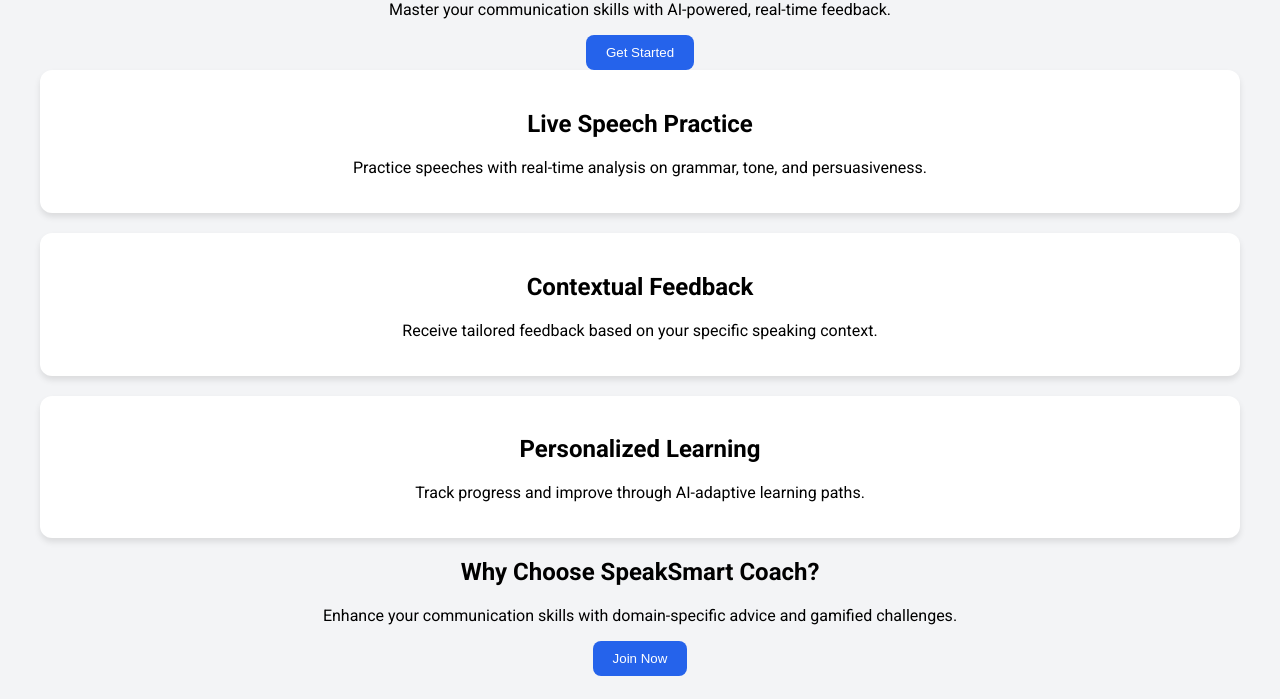
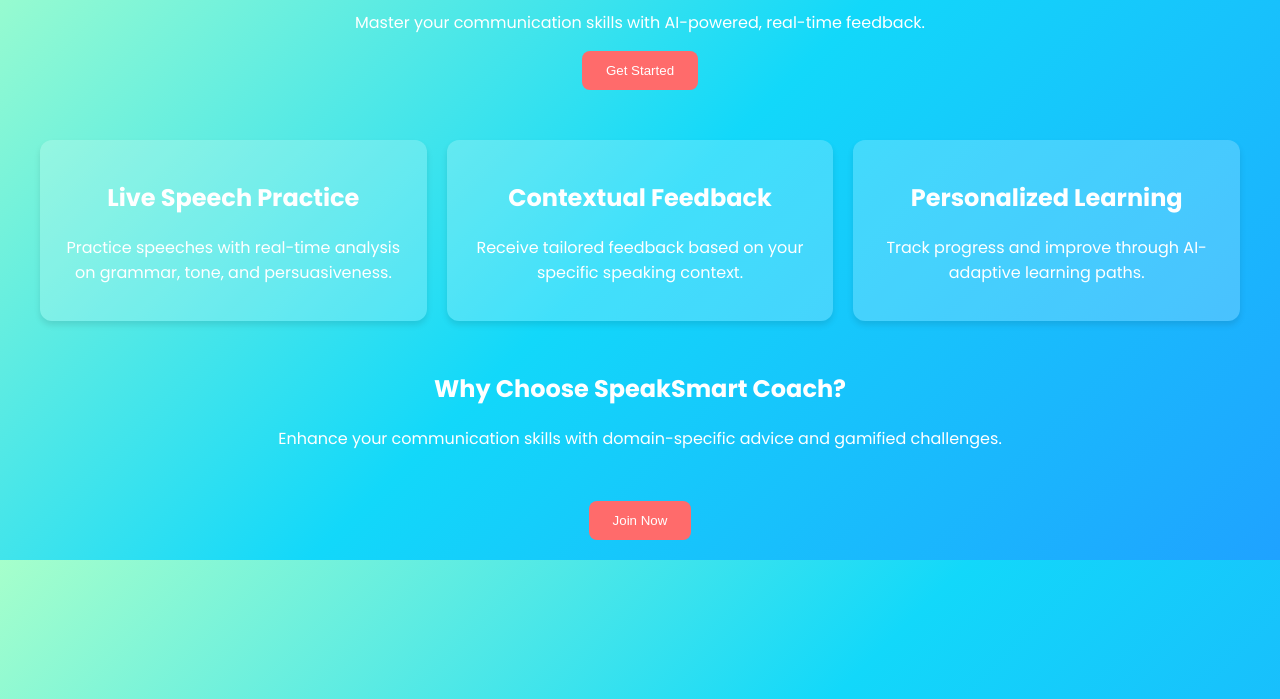
Before and after one commit to isha-yb/communication-improver, a plain HTML site: page index.html in a window 1280 px wide. Shown: the part 101-800 px from the top of the page. Drawn offline with Linux system fonts and the light colour scheme.

Commit message:
Add colour

```diff
--- a/css/styles.css
+++ b/css/styles.css
@@ -1,10 +1,10 @@
 /* styles.css */
 body {
-    font-family: 'Roboto', sans-serif;
+    font-family: 'Poppins', sans-serif;
     margin: 0;
     padding: 0;
     box-sizing: border-box;
-    background-color: #f3f4f6;
+    background: linear-gradient(135deg, #A6FFCB 0%, #12D8FA 50%, #1FA2FF 100%);
 }
 
 .container {
@@ -12,31 +12,52 @@ body {
     margin: auto;
     padding: 20px;
     text-align: center;
+    color: #ffffff;
+}
+
+.header {
+    margin-bottom: 50px;
+}
+
+.features {
+    display: grid;
+    grid-template-columns: repeat(auto-fit, minmax(250px, 1fr));
+    gap: 20px;
+    margin-bottom: 50px;
 }
 
 .card {
-    background: white;
+    background: rgba(255, 255, 255, 0.2);
     padding: 20px;
     border-radius: 12px;
     box-shadow: 0 4px 6px rgba(0, 0, 0, 0.1);
-    transition: transform 0.3s;
-    margin-bottom: 20px;
+    transition: transform 0.3s, background-color 0.3s;
 }
 
 .card:hover {
     transform: scale(1.05);
+    background-color: rgba(255, 255, 255, 0.4);
 }
 
 .button {
-    padding: 10px 20px;
-    background-color: #2563eb;
+    padding: 12px 24px;
+    background-color: #FF6B6B;
     color: white;
     border: none;
     border-radius: 8px;
     cursor: pointer;
-    transition: background-color 0.3s;
+    transition: background-color 0.3s, transform 0.2s;
 }
 
 .button:hover {
-    background-color: #1d4ed8;
+    background-color: #FF4757;
+    transform: translateY(-2px);
 }
+
+.benefits {
+    margin-bottom: 50px;
+}
+
+.cta {
+    margin-top: 30px;
+}
--- a/index.html
+++ b/index.html
@@ -8,13 +8,15 @@
     <link rel="stylesheet" href="css/styles.css">
     <link rel="preconnect" href="https://fonts.googleapis.com">
     <link rel="preconnect" href="https://fonts.gstatic.com" crossorigin>
-    <link href="https://fonts.googleapis.com/css2?family=Roboto:wght@400;500;700&display=swap" rel="stylesheet">
+    <link href="https://fonts.googleapis.com/css2?family=Poppins:wght@400;500;700&display=swap" rel="stylesheet">
 </head>
 <body>
     <div class="container">
-        <h1>SpeakSmart Coach</h1>
-        <p>Master your communication skills with AI-powered, real-time feedback.</p>
-        <button class="button">Get Started</button>
+        <div class="header">
+            <h1>SpeakSmart Coach</h1>
+            <p>Master your communication skills with AI-powered, real-time feedback.</p>
+            <button class="button">Get Started</button>
+        </div>
 
         <div class="features">
             <div class="card">
@@ -36,7 +38,9 @@
             <p>Enhance your communication skills with domain-specific advice and gamified challenges.</p>
         </div>
 
-        <button class="button">Join Now</button>
+        <div class="cta">
+            <button class="button">Join Now</button>
+        </div>
     </div>
 </body>
 </html>
```
